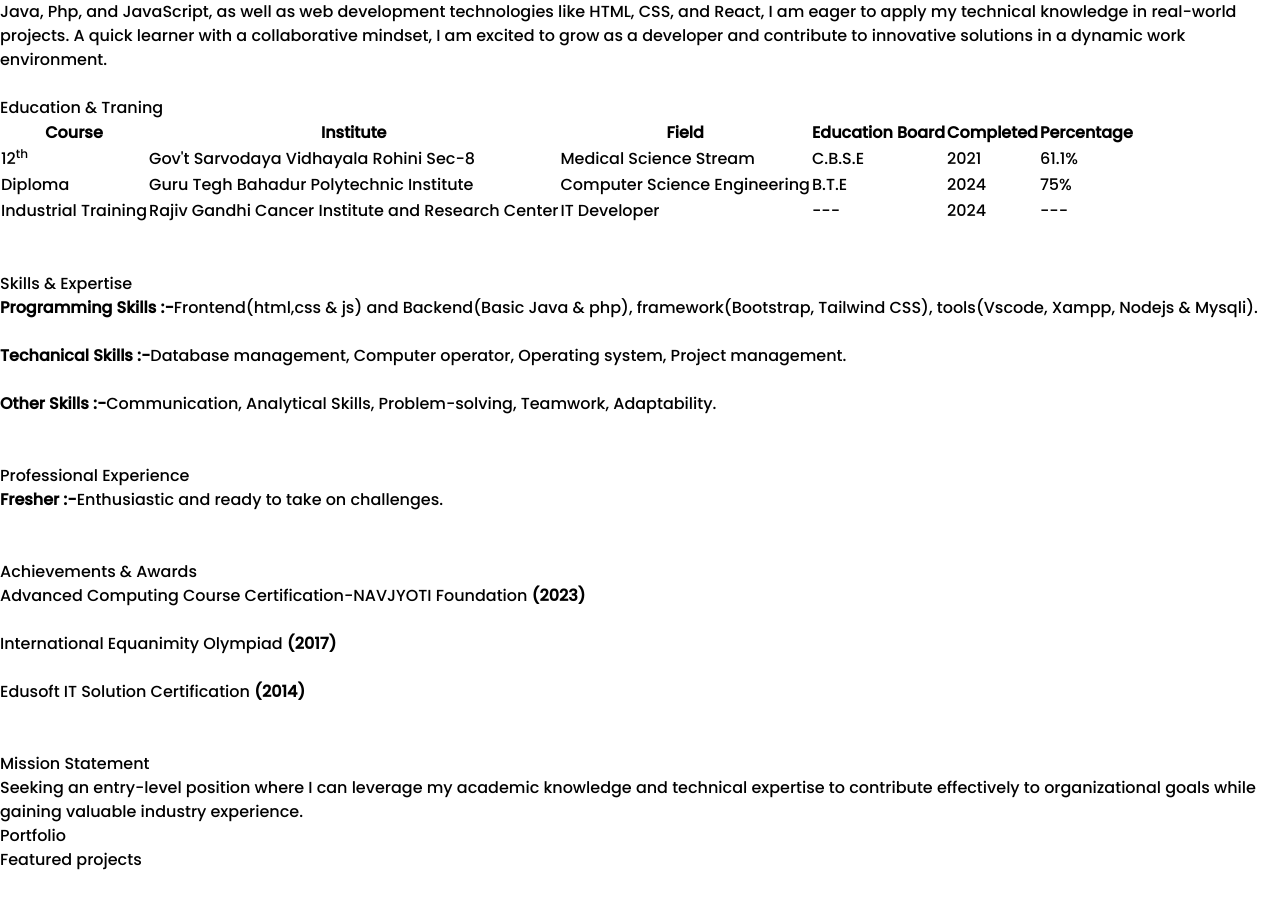
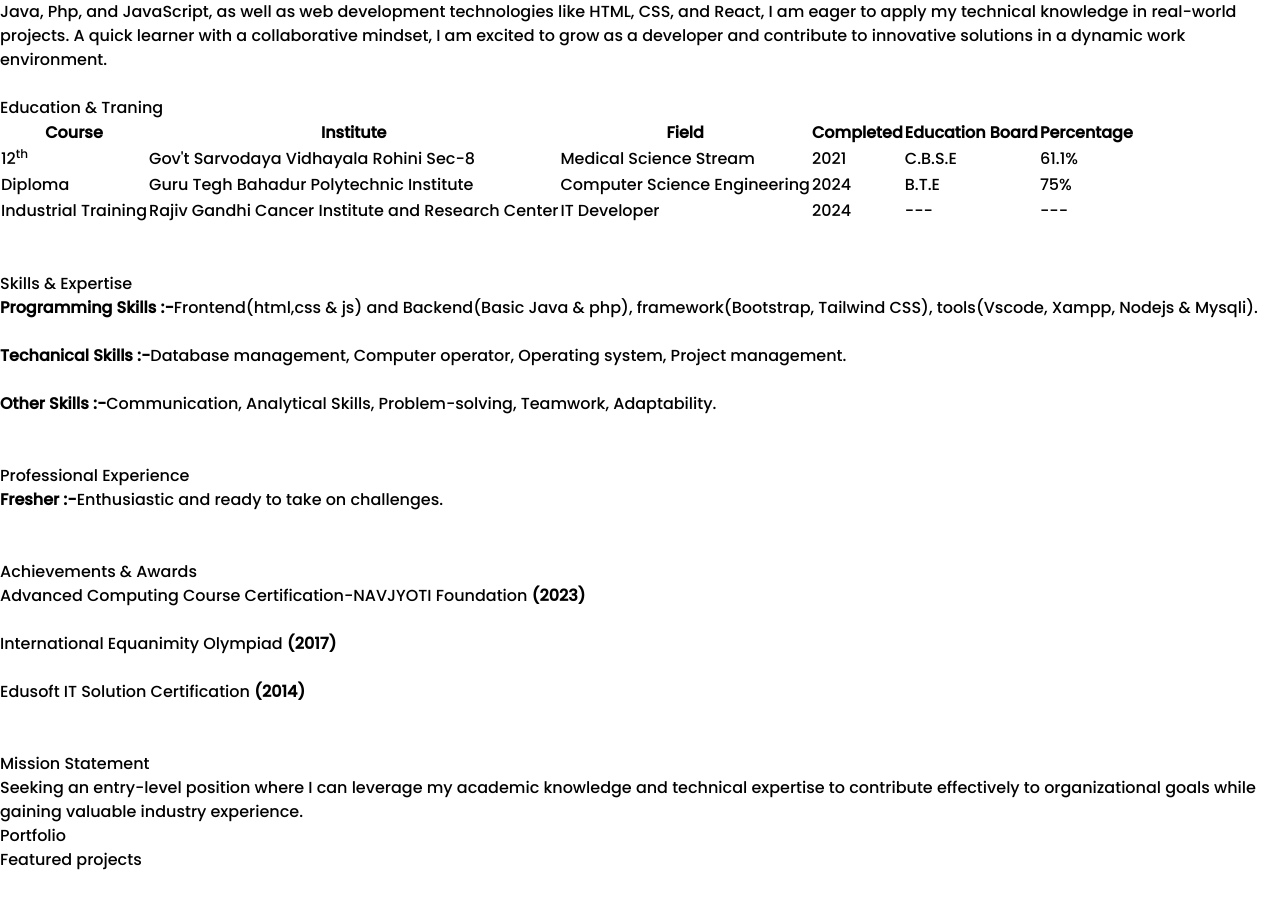
Before and after one commit to GlobalCodingTutorial/Portfolio.github.io, a React (Vite) app: page / in a window 1280 px wide. Shown: the part 1343-2252 px from the top of the page. Built offline with nearby package versions, Linux system fonts and the light colour scheme.

Commit message:
change 7

```diff
--- a/src/components/About.jsx
+++ b/src/components/About.jsx
@@ -42,14 +42,15 @@ function About() {
         </th>
         <th class="p-4">
           <p class="text-sm leading-none font-normal">
-            Education Board
+            Completed
           </p>
         </th>
         <th class="p-4">
           <p class="text-sm leading-none font-normal">
-            Completed
+            Education Board
           </p>
         </th>
+
         <th class="p-4">
           <p class="text-sm leading-none font-normal">
             Percentage
@@ -79,12 +80,12 @@ function About() {
         </td>
         <td class="p-4">
           <p class="text-sm">
-            C.B.S.E
+            2021
           </p>
         </td>
         <td class="p-4">
           <p class="text-sm">
-            2021
+            C.B.S.E
           </p>
         </td>
         <td class="p-4">
@@ -112,14 +113,14 @@ function About() {
               </td>
               <td class="p-4">
                <p class="text-sm">
-                B.T.E
+                2024
                </p>
               </td>
               <td class="p-4">
                <p class="text-sm">
-                2024
+                B.T.E
                </p>
-          </td>
+              </td>
               <td class="p-4">
                <p class="text-sm">
                 75%
@@ -145,12 +146,12 @@ function About() {
         </td>
         <td class="p-4">
           <p class="text-sm">
-            ---
+            2024
           </p>
         </td>
         <td class="p-4">
           <p class="text-sm">
-            2024
+            ---
           </p>
         </td>
         <td class="p-4">
```
